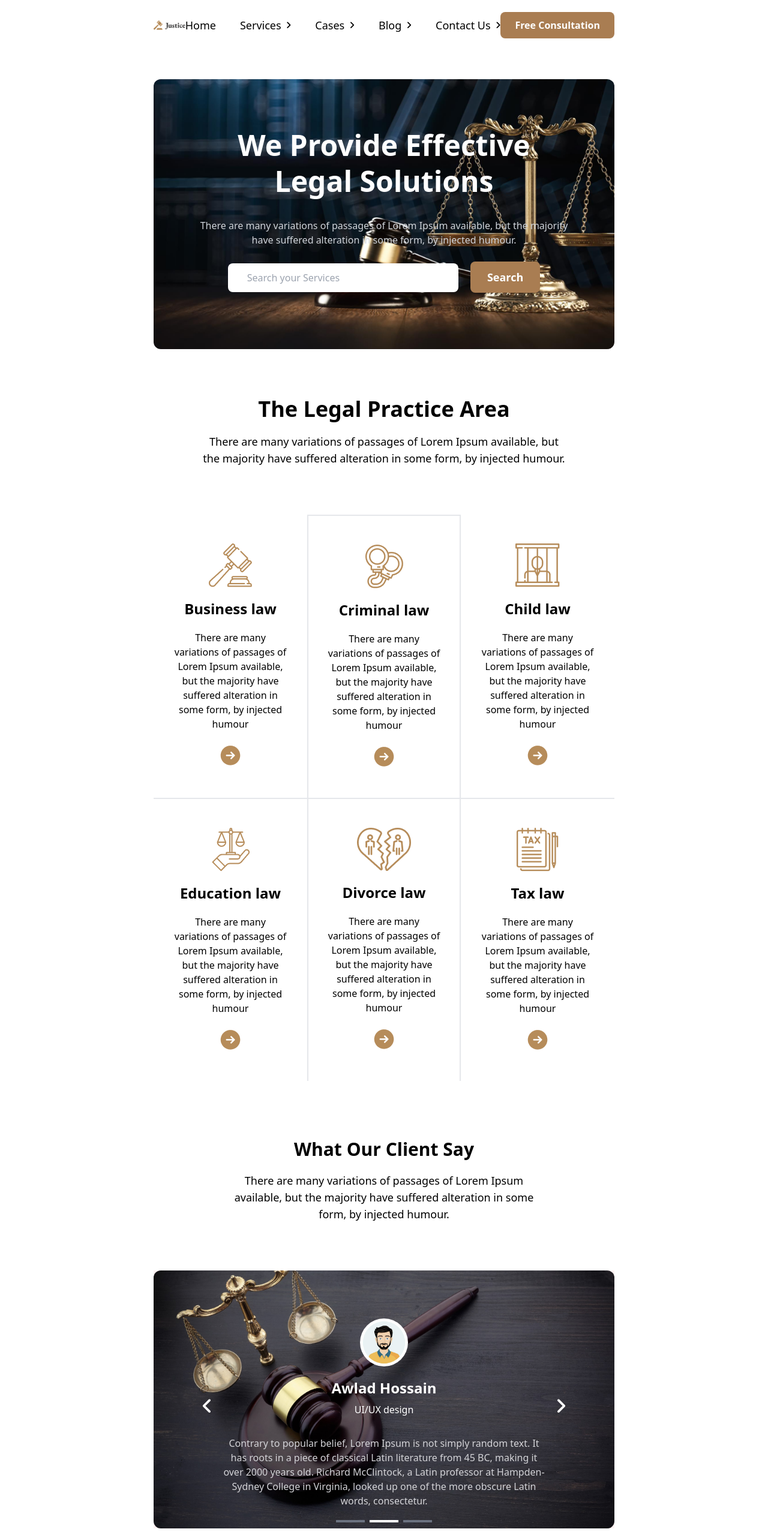
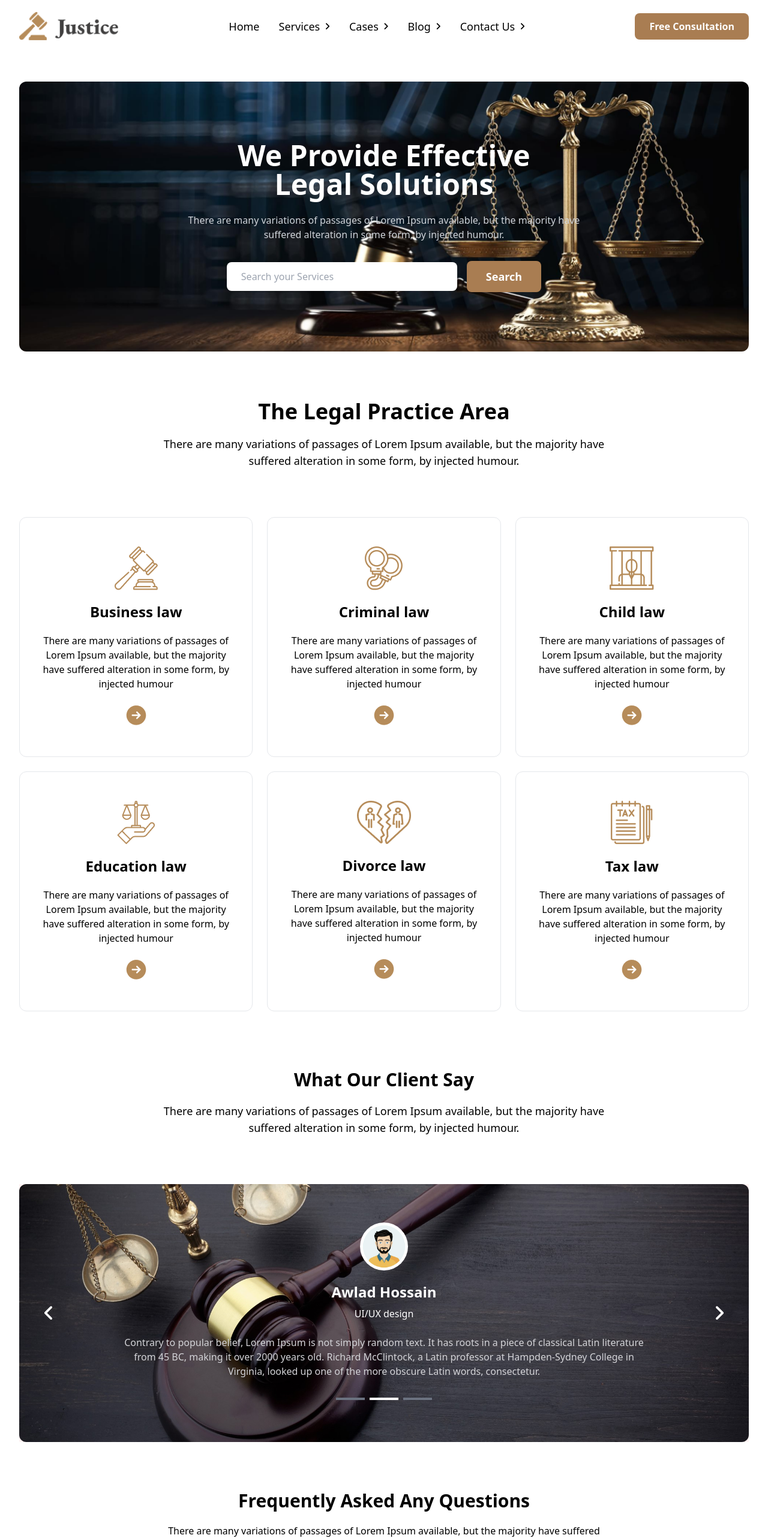
Before and after one commit to rakibal123/Legal-solution, a website built with Vite: page index.html in a window 1280 px wide. Shown: the top 2564 px of the page at 60% size. Built offline with nearby package versions, Linux system fonts and the light colour scheme.

Commit message:
feat(ui): make the entire website fully responsive for mobile devices

```diff
--- a/index.html
+++ b/index.html
@@ -8,14 +8,14 @@
     <link rel="stylesheet" href="https://cdnjs.cloudflare.com/ajax/libs/font-awesome/6.6.0/css/all.min.css" integrity="sha512-Kc323vGBEqzTmouAECnVceyQqyqdsSiqLQISBL29aUW4U/M7pSPA/gEUZQqv1cwx4OnYxTxve5UMg5GT6L4JJg==" crossorigin="anonymous" referrerpolicy="no-referrer" />
 </head>
 <body class="bg-white text-black">
-     <header>
-        <section class="mx-64">
-            <nav class="flex justify-between items-center py-5 mb-12">
+    <header>
+        <section class="max-w-7xl mx-auto px-4 sm:px-6 lg:px-8">
+            <nav class="flex justify-between items-center py-5 mb-8 lg:mb-12">
                 <div>
-                    <img src="./images/logo2.png" alt="">
+                    <img src="./images/logo2.png" class="h-10 sm:h-12 w-auto" alt="JusticeHome">
                 </div>
-                <div>
-                    <ul class="flex gap-10 text-lg">
+                <div class="hidden lg:block">
+                    <ul class="flex gap-8 text-lg">
                         <li class="whitespace-nowrap"><a href="#">Home</a></li>
                         <li class="flex items-center cursor-pointer whitespace-nowrap"><a href="#">Services</a>
                            <span class="ml-2 text-sm"><i class="fa-solid fa-angle-right"></i></span>
@@ -31,117 +31,98 @@
                         </li>
                     </ul>
                 </div>
-                <div>
+                <div class="hidden sm:block">
                     <button class="bg-customBrown py-2.5 px-6 whitespace-nowrap text-white font-semibold rounded-lg">Free Consultation</button>
+                </div>
+                <!-- Mobile Menu Button -->
+                <div class="lg:hidden flex items-center">
+                    <button class="text-3xl text-gray-800"><i class="fa-solid fa-bars"></i></button>
                 </div>
             </nav>
 
-            <div class="bg-custom-image bg-cover bg-center h-[450px] rounded-xl text-white text-center">
-                <h2 class="text-5xl font-bold pt-20 leading-tight mb-8">We Provide Effective <br>
+            <div class="bg-custom-image bg-cover bg-center min-h-[450px] py-16 px-4 rounded-xl text-white text-center flex flex-col justify-center items-center">
+                <h2 class="text-3xl sm:text-4xl md:text-5xl font-bold leading-tight mb-6">We Provide Effective <br class="hidden sm:block">
                     Legal Solutions</h2>
-                    <p class="text-gray-300 mb-6">There are many variations of passages of Lorem Ipsum available, but the majority <br>
-                        have suffered alteration in some form, by injected humour.</p>
-                    <input type="text" placeholder="Search your Services" class="py-3 px-8 rounded-lg w-96 mr-4 focus:text-black focus:text-lg outline-none">
-                    <button  class="bg-customBrown py-3 px-7 round text-white text-lg font-semibold rounded-lg">Search</button>
-
+                <p class="text-gray-300 mb-8 max-w-2xl mx-auto text-sm sm:text-base">There are many variations of passages of Lorem Ipsum available, but the majority
+                    have suffered alteration in some form, by injected humour.</p>
+                <div class="flex flex-col sm:flex-row justify-center items-center gap-4 w-full max-w-2xl mx-auto">
+                    <input type="text" placeholder="Search your Services" class="py-3 px-6 rounded-lg w-full sm:w-96 text-black focus:text-lg outline-none">
+                    <button class="bg-customBrown py-3 px-8 w-full sm:w-auto text-white text-lg font-semibold rounded-lg hover:bg-[#a67c5a] transition-colors">Search</button>
+                </div>
             </div>
         </section>
      </header>
      <!-- 2nd section is going on -->
 
-     <section class="mx-64 mt-20">
-        <div class="text-center">
+     <section class="max-w-7xl mx-auto px-4 sm:px-6 lg:px-8 mt-20">
+        <div class="text-center max-w-3xl mx-auto">
             <h2 class="text-4xl mb-5 font-bold">The Legal Practice Area</h2>
-            <p class="text-lg px-20 mb-5">
+            <p class="text-lg mb-5">
                 There are many variations of passages of Lorem Ipsum available, but the majority have
 suffered alteration in some form, by injected humour.
             </p>
         </div>
-        <div class="mt-20 grid grid-cols-3">
-            <div class=" border-b-2 border-gray-200 py-12 px-8 text-center">
+        <div class="mt-12 lg:mt-20 grid grid-cols-1 md:grid-cols-2 lg:grid-cols-3 gap-6">
+            <div class="border border-gray-200 rounded-xl py-12 px-8 text-center bg-white hover:shadow-lg transition-shadow">
                 <img class="mx-auto mb-5" src="./images/business.png" alt="">
                 <h2 class="text-2xl font-bold mb-5">Business law</h2>
-                <p>There are many variations of
-                    passages of Lorem Ipsum
-                    available, but the majority have
-                    suffered alteration in some
-                    form, by injected humour</p>
+                <p>There are many variations of passages of Lorem Ipsum available, but the majority have suffered alteration in some form, by injected humour</p>
                   <img class="mx-auto mt-5" src="./images/Frame.png" alt="">
             </div>
-            <div class=" border-2  py-12 px-8 text-center border-gray-200">
+            <div class="border border-gray-200 rounded-xl py-12 px-8 text-center bg-white hover:shadow-lg transition-shadow">
                 <img class="mx-auto mb-5" src="./images/criminal.png" alt="">
                 <h2 class="text-2xl font-bold mb-5">Criminal law</h2>
-                <p>There are many variations of
-                    passages of Lorem Ipsum
-                    available, but the majority have
-                    suffered alteration in some
-                    form, by injected humour</p>
+                <p>There are many variations of passages of Lorem Ipsum available, but the majority have suffered alteration in some form, by injected humour</p>
                   <img class="mx-auto mt-5" src="./images/Frame.png" alt="">
             </div>
-            <div class=" border-b-2 border-gray-200 py-12 px-8 text-center">
+            <div class="border border-gray-200 rounded-xl py-12 px-8 text-center bg-white hover:shadow-lg transition-shadow">
                 <img class="mx-auto mb-5" src="./images/child.png" alt="">
                 <h2 class="text-2xl font-bold mb-5">Child law</h2>
-                <p>There are many variations of
-                    passages of Lorem Ipsum
-                    available, but the majority have
-                    suffered alteration in some
-                    form, by injected humour</p>
+                <p>There are many variations of passages of Lorem Ipsum available, but the majority have suffered alteration in some form, by injected humour</p>
                   <img class="mx-auto mt-5" src="./images/Frame.png" alt="">
             </div>
-            <div class="  py-12 px-8 text-center border-black">
+            <div class="border border-gray-200 rounded-xl py-12 px-8 text-center bg-white hover:shadow-lg transition-shadow">
                 <img class="mx-auto mb-5" src="./images/education.png" alt="">
                 <h2 class="text-2xl font-bold mb-5">Education law</h2>
-                <p>There are many variations of
-                    passages of Lorem Ipsum
-                    available, but the majority have
-                    suffered alteration in some
-                    form, by injected humour</p>
+                <p>There are many variations of passages of Lorem Ipsum available, but the majority have suffered alteration in some form, by injected humour</p>
                   <img class="mx-auto mt-5" src="./images/Frame.png" alt="">
             </div>
-            <div class=" border-l-2 border-r-2 border-gray-200 py-12 px-8 text-center ">
+            <div class="border border-gray-200 rounded-xl py-12 px-8 text-center bg-white hover:shadow-lg transition-shadow">
                 <img class="mx-auto mb-5" src="./images/divorce.png" alt="">
                 <h2 class="text-2xl font-bold mb-5">Divorce law</h2>
-                <p>There are many variations of
-                    passages of Lorem Ipsum
-                    available, but the majority have
-                    suffered alteration in some
-                    form, by injected humour</p>
+                <p>There are many variations of passages of Lorem Ipsum available, but the majority have suffered alteration in some form, by injected humour</p>
                   <img class="mx-auto mt-5" src="./images/Frame.png" alt="">
             </div>
-            <div class="  py-12 px-8 text-center border-black">
+            <div class="border border-gray-200 rounded-xl py-12 px-8 text-center bg-white hover:shadow-lg transition-shadow">
                 <img class="mx-auto mb-5" src="./images/tax.png" alt="">
                 <h2 class="text-2xl font-bold mb-5">Tax law</h2>
-                <p>There are many variations of
-                    passages of Lorem Ipsum
-                    available, but the majority have
-                    suffered alteration in some
-                    form, by injected humour</p>
+                <p>There are many variations of passages of Lorem Ipsum available, but the majority have suffered alteration in some form, by injected humour</p>
                   <img class="mx-auto mt-5" src="./images/Frame.png" alt="">
             </div>
         </div>
      </section>
 
      <!-- 3rd section is here -->
-     <section class="mt-24 mx-64 mb-20">
-        <div class="text-center mx-28">
+     <section class="mt-24 max-w-7xl mx-auto px-4 sm:px-6 lg:px-8 mb-20">
+        <div class="text-center max-w-3xl mx-auto">
             <h2 class="text-3xl font-bold mb-5">What Our Client Say
             </h2>
             <p class="text-lg">There are many variations of passages of Lorem Ipsum available, but the majority have
                 suffered alteration in some form, by injected humour.</p>
         </div>
         <!-- adding carousal here you goooooooooo -->
-         <div class="mt-20 bg-red-50">
-            <div class="text-white relative text-center bg-second-image h-[430px] py-20 rounded-xl bg-cover bg-center">
+         <div class="mt-12 lg:mt-20 bg-red-50">
+            <div class="text-white relative text-center bg-second-image min-h-[430px] py-16 px-4 sm:px-12 rounded-xl bg-cover bg-center">
                 <p><img src="./images/man-picture.jpg" class="w-20 mb-5 mx-auto rounded-full" alt=""></p>
                 <h2 class="text-2xl mb-2 font-bold">Awlad Hossain</h2>
-                <p class="mb-8">UI/UX design</p>
-                <p class="px-28 text-zinc-300 mb-5">Contrary to popular belief, Lorem Ipsum is not simply random text. It has roots in a piece of classical Latin
+                <p class="mb-6">UI/UX design</p>
+                <p class="max-w-4xl mx-auto text-zinc-300 mb-5">Contrary to popular belief, Lorem Ipsum is not simply random text. It has roots in a piece of classical Latin
                     literature from 45 BC, making it over 2000 years old. Richard McClintock, a Latin professor at Hampden-Sydney
                     College in Virginia, looked up one of the more obscure Latin words, consectetur.</p>
 
-                <span class="absolute top-52 cursor-pointer left-20 text-3xl"><i class=" fa-solid fa-angle-left"></i></span>
-                <span class="absolute top-52 cursor-pointer right-20 text-3xl"><i class=" fa-solid fa-angle-right"></i></span>
-                <div class="flex gap-2 justify-center">
+                <span class="hidden md:block absolute top-1/2 -translate-y-1/2 cursor-pointer left-10 text-3xl"><i class="fa-solid fa-angle-left"></i></span>
+                <span class="hidden md:block absolute top-1/2 -translate-y-1/2 cursor-pointer right-10 text-3xl"><i class="fa-solid fa-angle-right"></i></span>
+                <div class="flex gap-2 justify-center mt-8">
                     <p class="border-b-4 w-12 border-gray-500"></p>
                     <p class="border-b-4 w-12 border-white"></p>
                     <p class="border-b-4 w-12 border-gray-500"></p>
@@ -153,8 +134,8 @@ suffered alteration in some form, by injected humour.
 
      <!-- 4th section with faq -->
 
-     <section class="mx-64 mt-20">
-        <div class="px-32 text-center mb-16">
+     <section class="max-w-7xl mx-auto px-4 sm:px-6 lg:px-8 mt-20">
+        <div class="max-w-3xl mx-auto text-center mb-16">
             <h2 class="text-3xl font-bold mb-5">Frequently Asked Any Questions
             </h2>
             <p>There are many variations of passages of Lorem Ipsum available, but the majority have
@@ -163,8 +144,8 @@ suffered alteration in some form, by injected humour.
 
         <div>
             <!-- accordian adding here -->
-             <div class="flex gap-10">
-             <div class="w-1/2 text-black  space-y-7">
+             <div class="flex flex-col lg:flex-row gap-10">
+             <div class="w-full lg:w-1/2 text-black space-y-7">
             <div class="collapse collapse-plus bg-gray-100 border border-gray-200">
                 <input type="radio" name="my-accordion-3" checked="checked" />
                 <div class="collapse-title text-xl font-medium">1. How do I create a horizontal line with segments in Tailwind CSS?
@@ -216,48 +197,39 @@ suffered alteration in some form, by injected humour.
      </section>
 
      <!-- 5th section here is -->
-      <section class="mx-64 mt-20">
-        <div class="text-center px-32 ">
+      <section class="max-w-7xl mx-auto px-4 sm:px-6 lg:px-8 mt-20">
+        <div class="text-center max-w-3xl mx-auto">
             <h2 class="text-3xl font-bold mb-5">Contact With Us</h2>
             <p class="text-lg">There are many variations of passages of Lorem Ipsum available, but the majority have
                 suffered alteration in some form, by injected humour.</p>
         </div>
 
-        <div class="mt-20 flex gap-12">
-            <div class="bg-gray-100 w-1/2 grid grid-cols-2">
-                <div class="border-b-2 border-r-2 border-gray-200 py-10  text-center">
+        <div class="mt-20 flex flex-col lg:flex-row gap-12">
+            <div class="bg-gray-100 w-full lg:w-1/2 grid grid-cols-1 sm:grid-cols-2 rounded-xl border border-gray-200">
+                <div class="border-b sm:border-r border-gray-200 py-10 text-center">
                     <img src="images/address.png" class="mx-auto mb-5"  alt="">
                     <h2 class="text-2xl font-bold mb-2">Address</h2>
                     <p class="text-lg">A108 Adam Street,<br>
-
                         New York, NY 535022</p>
                 </div>
-                <div class="border-b-2  py-10 border-gray-200 text-center">
+                <div class="border-b py-10 border-gray-200 text-center">
                     <img src="images/call.png" class="mx-auto mb-5"  alt="">
                     <h2 class="text-2xl font-bold mb-2">Call us</h2>
-                    <p class="text-lg">
-                        +88 01750 00 00 00 <br>
-
-+88 01750 00 00 00
-                    </p>
+                    <p class="text-lg">+88 01750 00 00 00 <br>+88 01750 00 00 00</p>
                 </div>
-                <div class="border-b-2 border-r-2 py-10 border-gray-200 text-center">
+                <div class="border-b sm:border-b-0 sm:border-r py-10 border-gray-200 text-center">
                     <img src="images/email.png" class="mx-auto mb-5"  alt="">
                     <h2 class="text-2xl font-bold mb-2">Email Us</h2>
-                    <p class="text-lg">info@mail.com,<br>
-
-                        info@mail.com</p>
+                    <p class="text-lg">info@mail.com,<br>info@mail.com</p>
                 </div>
-                <div class="border-b-2  py-10 border-gray-200 text-center">
+                <div class="py-10 border-gray-200 text-center">
                     <img src="images/time.png" class="mx-auto mb-5"  alt="">
-                    <h2 class="text-2xl font-bold mb-2">Address</h2>
-                    <p class="text-lg">
-                        Mon-Fri: 9AM to 5PM <br>Sunday: 9AM to 1 PM
-                    </p>
+                    <h2 class="text-2xl font-bold mb-2">Working Hours</h2>
+                    <p class="text-lg">Mon-Fri: 9AM to 5PM <br>Sunday: 9AM to 1 PM</p>
                 </div>
             </div>
             <!-- form section -->
-             <div class="w-1/2 space-y-8">
+             <div class="w-full lg:w-1/2 space-y-6">
                 <input class="py-4 px-4 text-lg w-full rounded-lg bg-gray-200 outline-none" type="text" placeholder="Your Name"><br>
                 <input class="py-4 px-4 text-lg w-full rounded-lg bg-gray-200 outline-none" type="text" placeholder="Your Email"><br>
                 <input class="py-4 px-4 text-lg w-full rounded-lg bg-gray-200 outline-none" type="text" placeholder="Subject"><br>
@@ -270,8 +242,8 @@ suffered alteration in some form, by injected humour.
       <!-- last section will be here -->
 
       <footer class="bg-black text-gray-400 mt-20">
-        <section class="mx-64 py-20">
-            <div class="grid grid-cols-4 gap-12">
+        <section class="max-w-7xl mx-auto px-4 sm:px-6 lg:px-8 py-20">
+            <div class="grid grid-cols-1 sm:grid-cols-2 lg:grid-cols-4 gap-12">
                 <div>
                     <img src="./images/logo.png" class="w-36 -mt-2 mb-7" alt="">
                     <p class="pr-8">There are many variations of
```
